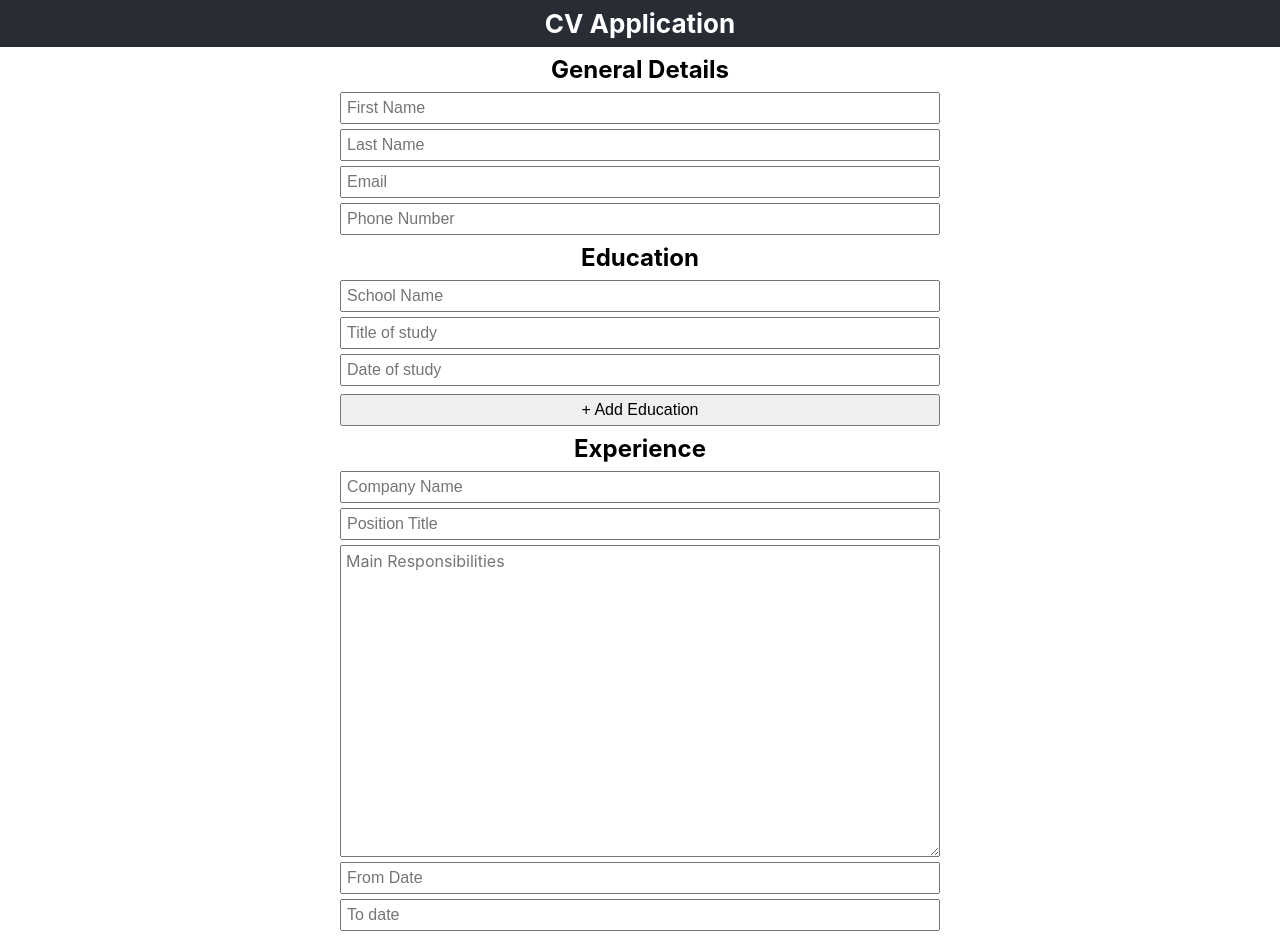
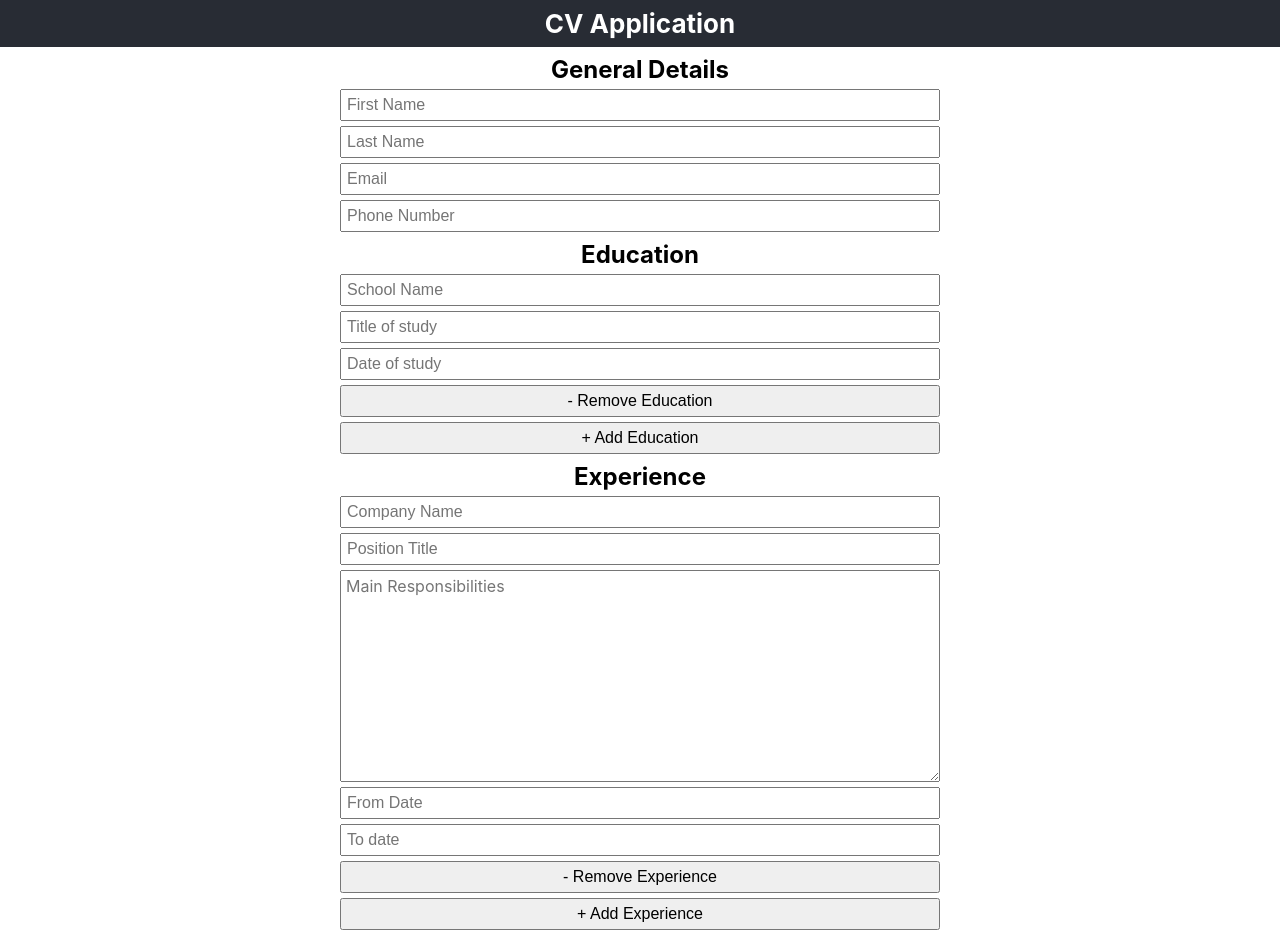
Before and after one commit to Ndosie/cv-app, a React (Create React App) app: page / in a window 1280 px wide. Shown: the top 936 px of the page. Built offline with nearby package versions, Linux system fonts and the light colour scheme.

Commit message:
Added add or remove education or experience

```diff
--- a/src/App.js
+++ b/src/App.js
@@ -2,23 +2,74 @@ import "./styles/App.css";
 import Education from "./components/Education";
 import General from "./components/General";
 import Experience from "./components/Experience";
+import { useState } from "react";
 
 function App() {
+  const [formData, setFormData] = useState({
+    first_name: "",
+    last_name: "",
+    email: "",
+    phone: "",
+    education: [{ school: "", title: "", date: "" }],
+    experience: [
+      {
+        company: "",
+        title: "",
+        responsibilities: "",
+        to_date: "",
+        from_date: "",
+      },
+    ],
+  });
+
+  const handleChange = (e) => {
+    setFormData({ ...formData, [e.target.name]: e.target.value });
+  };
+
+  const handleArrayChange = (e, index, section) => {
+    const updated = [...formData[section]];
+    updated[index][e.target.name] = e.target.value;
+
+    setFormData({ ...formData, [section]: updated });
+  };
+
+  const addItem = (section) => {
+    const newItem =
+      section === "education"
+        ? { school: "", title: "", date: "" }
+        : {
+            company: "",
+            title: "",
+            responsibilities: "",
+            to_date: "",
+            from_date: "",
+          };
+
+    setFormData({ ...formData, [section]: [...formData[section], newItem] });
+  };
+
+  const removeItem = (section, index) => {
+    const updated = formData[section].filter((_, i) => i !== index);
+
+    setFormData({ ...formData, [section]: updated });
+  };
+
   return (
     <div className="container">
       <h1 className="App-header">CV Application</h1>
-      <h2>General Details</h2>
-      <General />
-      <h2>Education</h2>
-      <section className="education">
-        <Education />
-      </section>
-      <button> + Add Education</button>
-      <h2>Experience</h2>
-      <section className="experience">
-        <Experience />
-      </section>
-      <button> + Add Experience</button>
+      <General formData={formData} handleChange={handleChange} />
+      <Education
+        formData={formData}
+        handleArrayChange={handleArrayChange}
+        addItem={addItem}
+        removeItem={removeItem}
+      />
+      <Experience
+        formData={formData}
+        handleArrayChange={handleArrayChange}
+        addItem={addItem}
+        removeItem={removeItem}
+      />
       <button>Submit</button>
     </div>
   );
--- a/src/components/Education.js
+++ b/src/components/Education.js
@@ -1,20 +1,43 @@
-function Education() {
+function Education({ formData, handleArrayChange, addItem, removeItem }) {
   return (
-    <>
-      <input type="text" name="school" placeholder="School Name" />
-      <input type="text" name="title" placeholder="Title of study" />
+    <div className="education">
+      <h2>Education</h2>
+      {formData.education.map((edu, index) => (
+        <div key={index}>
+          <input
+            type="text"
+            name="school"
+            placeholder="School Name"
+            value={edu.school}
+            onChange={(e) => handleArrayChange(e, index, "education")}
+          />
+          <input
+            type="text"
+            name="title"
+            placeholder="Title of study"
+            value={edu.title}
+            onChange={(e) => handleArrayChange(e, index, "education")}
+          />
           <input
             type="text"
             name="date"
             placeholder="Date of study"
-        onFocus={(e) => (e.target.type = "date")}
+            onFocus={(e) => (e.target.type = "month")}
             onBlur={(e) => {
               if (!e.target.value) {
                 e.target.type = "text";
               }
             }}
+            value={edu.date}
+            onChange={(e) => handleArrayChange(e, index, "education")}
           />
-    </>
+          <button onClick={() => removeItem("education", index)}>
+            - Remove Education
+          </button>
+        </div>
+      ))}
+      <button onClick={() => addItem("education")}>+ Add Education</button>
+    </div>
   );
 }
 
--- a/src/components/Experience.js
+++ b/src/components/Experience.js
@@ -1,36 +1,63 @@
-function Experience() {
+function Experience({ formData, handleArrayChange, addItem, removeItem }) {
   return (
-    <>
-      <input type="text" name="company" placeholder="Company Name" />
-      <input type="text" name="title" placeholder="Position Title" />
+    <div className="experience">
+      <h2>Experience</h2>
+      {formData.experience.map((exp, index) => (
+        <div key={index}>
+          <input
+            type="text"
+            name="company"
+            placeholder="Company Name"
+            value={exp.company}
+            onChange={(e) => handleArrayChange(e, index, "experience")}
+          />
+          <input
+            type="text"
+            name="title"
+            placeholder="Position Title"
+            value={exp.title}
+            onChange={(e) => handleArrayChange(e, index, "experience")}
+          />
           <textarea
             name="responsibilities"
             placeholder="Main Responsibilities"
-        rows={15}
+            rows={10}
+            value={exp.responsibilities}
+            onChange={(e) => handleArrayChange(e, index, "experience")}
           ></textarea>
           <input
             type="text"
             name="from_date"
             placeholder="From Date"
-        onFocus={(e) => (e.target.type = "date")}
+            onFocus={(e) => (e.target.type = "month")}
             onBlur={(e) => {
               if (!e.target.value) {
                 e.target.type = "text";
               }
             }}
+            value={exp.from_date}
+            onChange={(e) => handleArrayChange(e, index, "experience")}
           />
           <input
             type="text"
             name="to_date"
             placeholder="To date"
-        onFocus={(e) => (e.target.type = "date")}
+            onFocus={(e) => (e.target.type = "month")}
             onBlur={(e) => {
               if (!e.target.value) {
                 e.target.type = "text";
               }
             }}
+            value={exp.to_date}
+            onChange={(e) => handleArrayChange(e, index, "experience")}
           />
-    </>
+          <button onClick={() => removeItem("experience", index)}>
+            - Remove Experience
+          </button>
+        </div>
+      ))}
+      <button onClick={() => addItem("experience")}>+ Add Experience</button>
+    </div>
   );
 }
 
--- a/src/components/General.js
+++ b/src/components/General.js
@@ -1,12 +1,37 @@
 import "../styles/General.css";
 
-function General() {
+function General({ formData, handleChange }) {
   return (
     <div className="general">
-      <input type="text" name="first_name" placeholder="First Name" />
-      <input type="text" name="last_name" placeholder="Last Name" />
-      <input type="email" name="email" placeholder="Email" />
-      <input type="phone" name="phone" placeholder="Phone Number" />
+      <h2>General Details</h2>
+      <input
+        type="text"
+        name="first_name"
+        value={formData.first_name}
+        onChange={handleChange}
+        placeholder="First Name"
+      />
+      <input
+        type="text"
+        name="last_name"
+        value={formData.last_name}
+        onChange={handleChange}
+        placeholder="Last Name"
+      />
+      <input
+        type="email"
+        name="email"
+        value={formData.email}
+        onChange={handleChange}
+        placeholder="Email"
+      />
+      <input
+        type="phone"
+        name="phone"
+        value={formData.phone}
+        onChange={handleChange}
+        placeholder="Phone Number"
+      />
     </div>
   );
 }
--- a/src/styles/App.css
+++ b/src/styles/App.css
@@ -20,12 +20,21 @@ h1,
 h2 {
   margin: 0;
   padding: 0;
+  text-align: center;
 }
 
 .general,
 .education,
 .experience {
   width: 600px;
+  display: flex;
+  flex-direction: column;
+  gap: 5px;
+}
+
+.education div,
+.experience div {
+  width: 100%;
   display: flex;
   flex-direction: column;
   gap: 5px;
```
Lines whose indentation alone changed are shown as unchanged.
